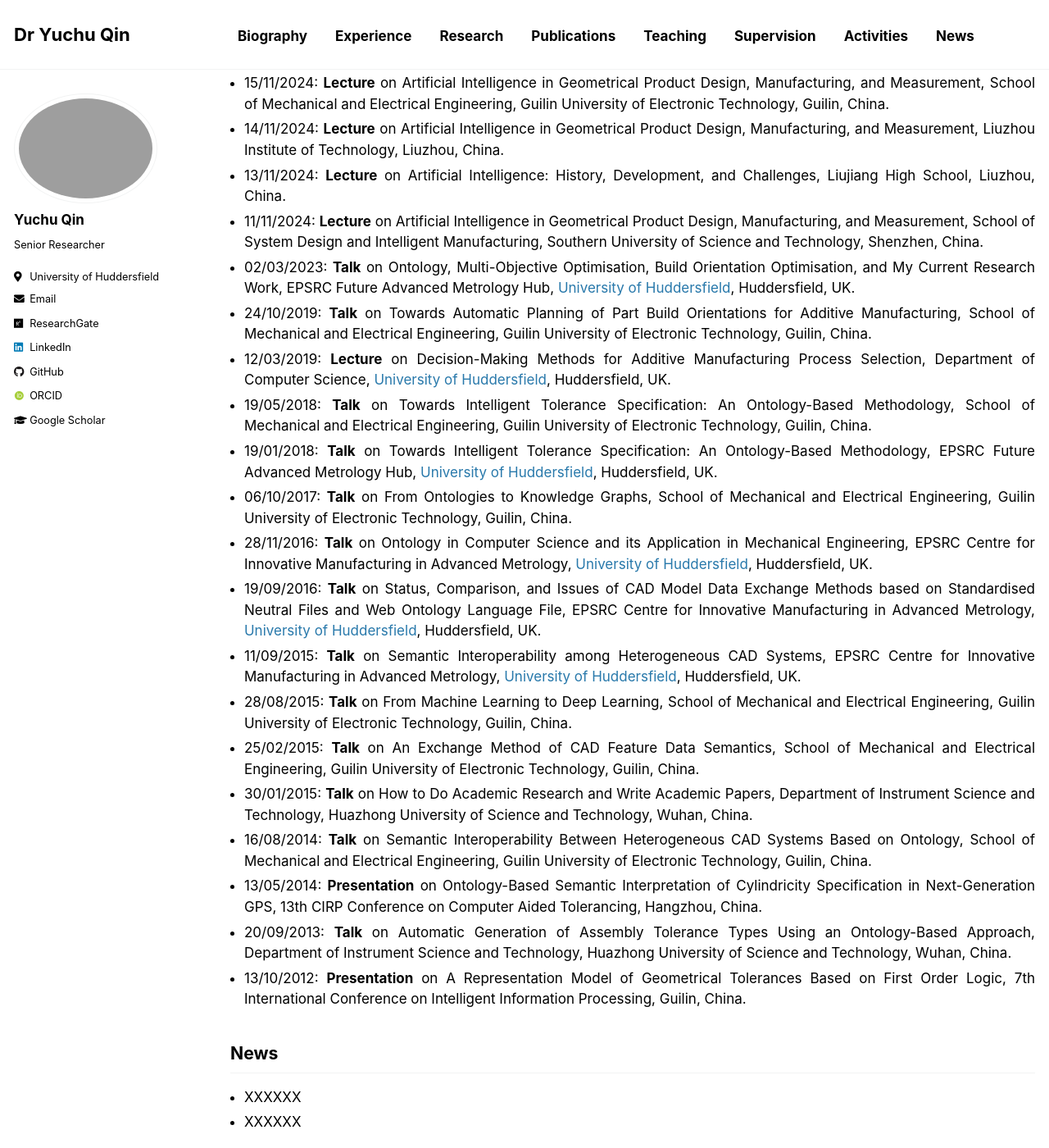
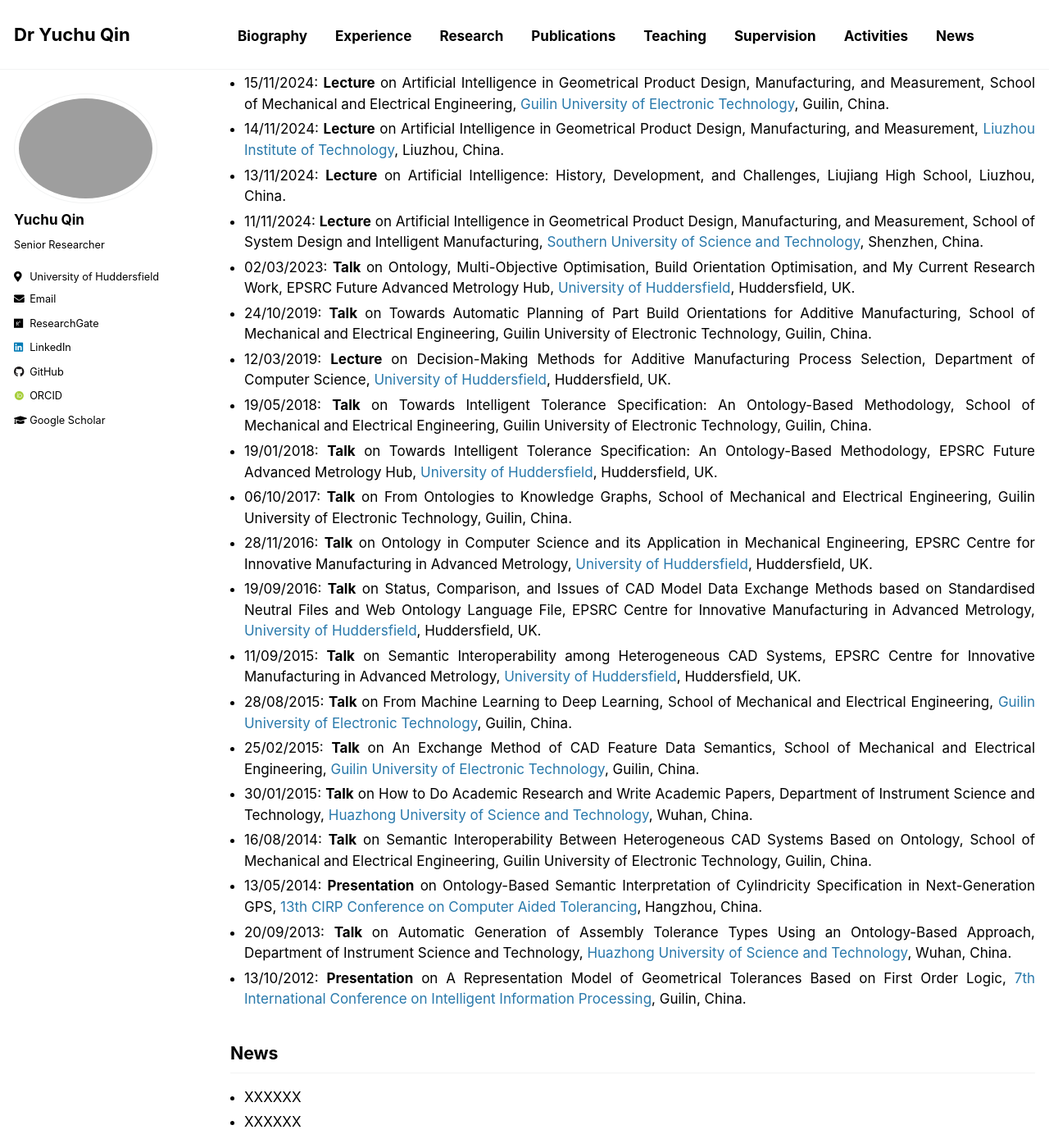
Before and after one commit to yuchu-qin/yuchu-qin.github.io, a Jekyll site: the page built from _pages/index.md, in a window 1280 px wide and 1400 px high, scrolled down 8344 px. Shown: the whole window at 82% size. Built offline with Jekyll 4.4.1, drawn with Linux system fonts in a browser that asks for light colours; some web fonts are replaced; our own code applies the rules of GitHub Pages for plain Markdown files; part of the change alters nothing that is shown.

```diff
--- a/_pages/index.md
+++ b/_pages/index.md
@@ -174,11 +174,11 @@ I am a [**Senior Research Fellow**](https://pure.hud.ac.uk/en/persons/yuchu-qin)
 ### Oral Communication Activities
 - 04/12/2024: **Talk** on Artificial Intelligence: Historical Evolution, Representative Technologies, and Research Challenges, EPSRC Future Advanced Metrology Hub for Sustainable Manufacturing, [University of Huddersfield](https://www.hud.ac.uk/), Huddersfield, UK.
 - 20/11/2024: **Lecture** on Artificial Intelligence: History, Development, and Challenges, Liujiang Shiyan High School, Liuzhou, China.
-- 18/11/2024: **Lecture** on Artificial Intelligence in Geometrical Product Design, Manufacturing, and Measurement, School of Mechanical Engineering, Wuhan University of Science and Technology, Wuhan, China.
-- 15/11/2024: **Lecture** on Artificial Intelligence in Geometrical Product Design, Manufacturing, and Measurement, School of Mechanical and Electrical Engineering, Guilin University of Electronic Technology, Guilin, China.
-- 14/11/2024: **Lecture** on Artificial Intelligence in Geometrical Product Design, Manufacturing, and Measurement, Liuzhou Institute of Technology, Liuzhou, China.
+- 18/11/2024: **Lecture** on Artificial Intelligence in Geometrical Product Design, Manufacturing, and Measurement, School of Mechanical Engineering, [Wuhan University of Science and Technology](https://en.wust.edu.cn/), Wuhan, China.
+- 15/11/2024: **Lecture** on Artificial Intelligence in Geometrical Product Design, Manufacturing, and Measurement, School of Mechanical and Electrical Engineering, [Guilin University of Electronic Technology](https://www.guet.edu.cn/), Guilin, China.
+- 14/11/2024: **Lecture** on Artificial Intelligence in Geometrical Product Design, Manufacturing, and Measurement, [Liuzhou Institute of Technology](https://www.lzhit.edu.cn/), Liuzhou, China.
 - 13/11/2024: **Lecture** on Artificial Intelligence: History, Development, and Challenges, Liujiang High School, Liuzhou, China.
-- 11/11/2024: **Lecture** on Artificial Intelligence in Geometrical Product Design, Manufacturing, and Measurement, School of System Design and Intelligent Manufacturing, Southern University of Science and Technology, Shenzhen, China.
+- 11/11/2024: **Lecture** on Artificial Intelligence in Geometrical Product Design, Manufacturing, and Measurement, School of System Design and Intelligent Manufacturing, [Southern University of Science and Technology](https://www.sustech.edu.cn/en/), Shenzhen, China.
 - 02/03/2023: **Talk** on Ontology, Multi-Objective Optimisation, Build Orientation Optimisation, and My Current Research Work, EPSRC Future Advanced Metrology Hub, [University of Huddersfield](https://www.hud.ac.uk/), Huddersfield, UK.
 - 24/10/2019: **Talk** on Towards Automatic Planning of Part Build Orientations for Additive Manufacturing, School of Mechanical and Electrical Engineering, Guilin University of Electronic Technology, Guilin, China.
 - 12/03/2019: **Lecture** on Decision-Making Methods for Additive Manufacturing Process Selection, Department of Computer Science, [University of Huddersfield](https://www.hud.ac.uk/), Huddersfield, UK.
@@ -188,13 +188,13 @@ I am a [**Senior Research Fellow**](https://pure.hud.ac.uk/en/persons/yuchu-qin)
 - 28/11/2016: **Talk** on Ontology in Computer Science and its Application in Mechanical Engineering, EPSRC Centre for Innovative Manufacturing in Advanced Metrology, [University of Huddersfield](https://www.hud.ac.uk/), Huddersfield, UK.
 - 19/09/2016: **Talk** on Status, Comparison, and Issues of CAD Model Data Exchange Methods based on Standardised Neutral Files and Web Ontology Language File, EPSRC Centre for Innovative Manufacturing in Advanced Metrology, [University of Huddersfield](https://www.hud.ac.uk/), Huddersfield, UK.
 - 11/09/2015: **Talk** on Semantic Interoperability among Heterogeneous CAD Systems, EPSRC Centre for Innovative Manufacturing in Advanced Metrology, [University of Huddersfield](https://www.hud.ac.uk/), Huddersfield, UK.
-- 28/08/2015: **Talk** on From Machine Learning to Deep Learning, School of Mechanical and Electrical Engineering, Guilin University of Electronic Technology, Guilin, China.
-- 25/02/2015: **Talk** on An Exchange Method of CAD Feature Data Semantics, School of Mechanical and Electrical Engineering, Guilin University of Electronic Technology, Guilin, China.
-- 30/01/2015: **Talk** on How to Do Academic Research and Write Academic Papers, Department of Instrument Science and Technology, Huazhong University of Science and Technology, Wuhan, China.
+- 28/08/2015: **Talk** on From Machine Learning to Deep Learning, School of Mechanical and Electrical Engineering, [Guilin University of Electronic Technology](https://www.guet.edu.cn/), Guilin, China.
+- 25/02/2015: **Talk** on An Exchange Method of CAD Feature Data Semantics, School of Mechanical and Electrical Engineering, [Guilin University of Electronic Technology](https://www.guet.edu.cn/), Guilin, China.
+- 30/01/2015: **Talk** on How to Do Academic Research and Write Academic Papers, Department of Instrument Science and Technology, [Huazhong University of Science and Technology](https://english.hust.edu.cn/), Wuhan, China.
 - 16/08/2014: **Talk** on Semantic Interoperability Between Heterogeneous CAD Systems Based on Ontology, School of Mechanical and Electrical Engineering, Guilin University of Electronic Technology, Guilin, China.
-- 13/05/2014: **Presentation** on Ontology-Based Semantic Interpretation of Cylindricity Specification in Next-Generation GPS, 13th CIRP Conference on Computer Aided Tolerancing, Hangzhou, China.
-- 20/09/2013: **Talk** on Automatic Generation of Assembly Tolerance Types Using an Ontology-Based Approach, Department of Instrument Science and Technology, Huazhong University of Science and Technology, Wuhan, China.
-- 13/10/2012: **Presentation** on A Representation Model of Geometrical Tolerances Based on First Order Logic, 7th International Conference on Intelligent Information Processing, Guilin, China.
+- 13/05/2014: **Presentation** on Ontology-Based Semantic Interpretation of Cylindricity Specification in Next-Generation GPS, [13th CIRP Conference on Computer Aided Tolerancing](https://www.sciencedirect.com/journal/procedia-cirp/vol/27/suppl/C), Hangzhou, China.
+- 20/09/2013: **Talk** on Automatic Generation of Assembly Tolerance Types Using an Ontology-Based Approach, Department of Instrument Science and Technology, [Huazhong University of Science and Technology](https://english.hust.edu.cn/), Wuhan, China.
+- 13/10/2012: **Presentation** on A Representation Model of Geometrical Tolerances Based on First Order Logic, [7th International Conference on Intelligent Information Processing](https://ifiptc12.org/component/rseventspro/event/10-7th-international-conference-on-intelligent-information-processing-iip-2012), Guilin, China.
 
 ## News
 - XXXXXX
```
